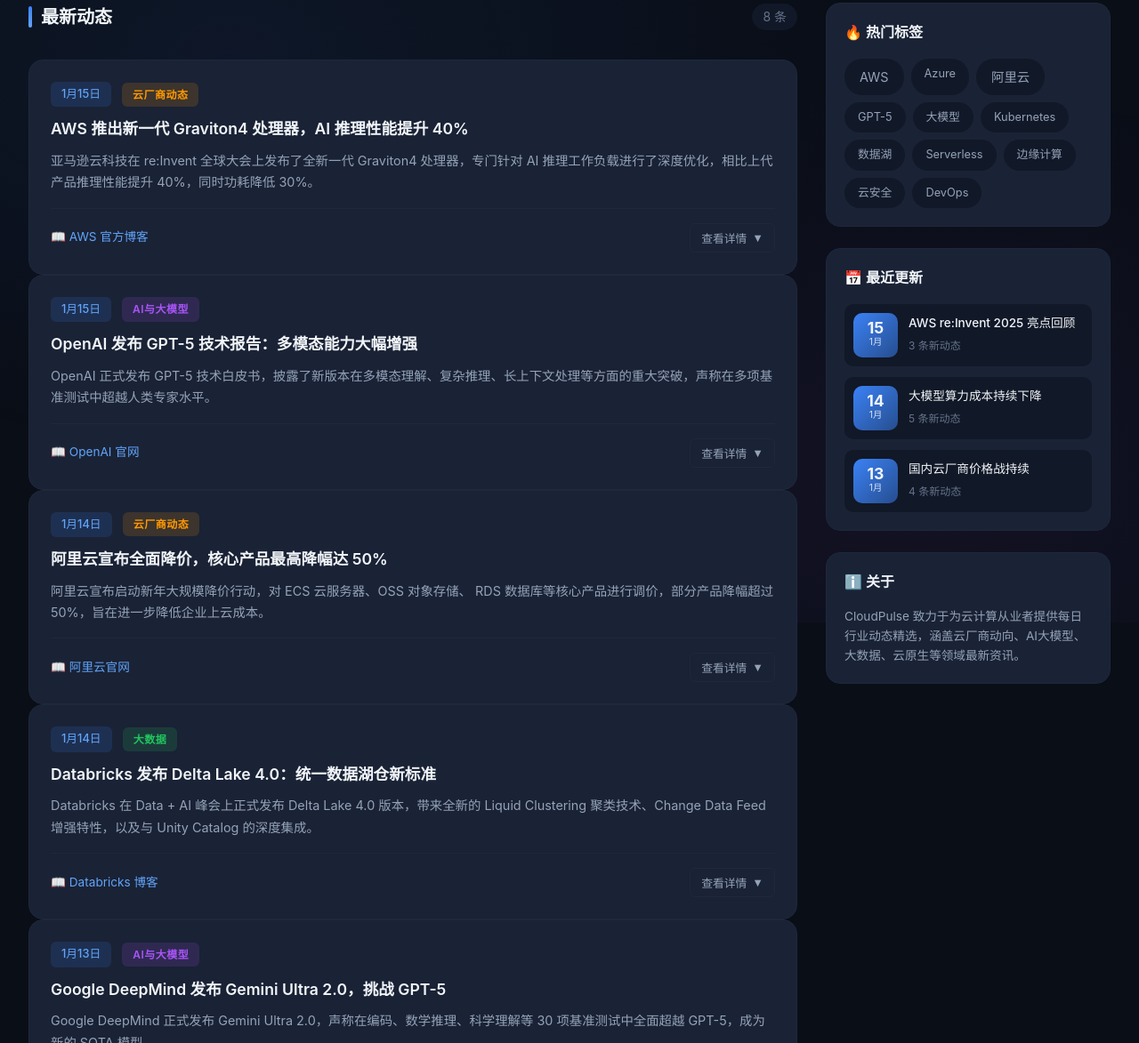
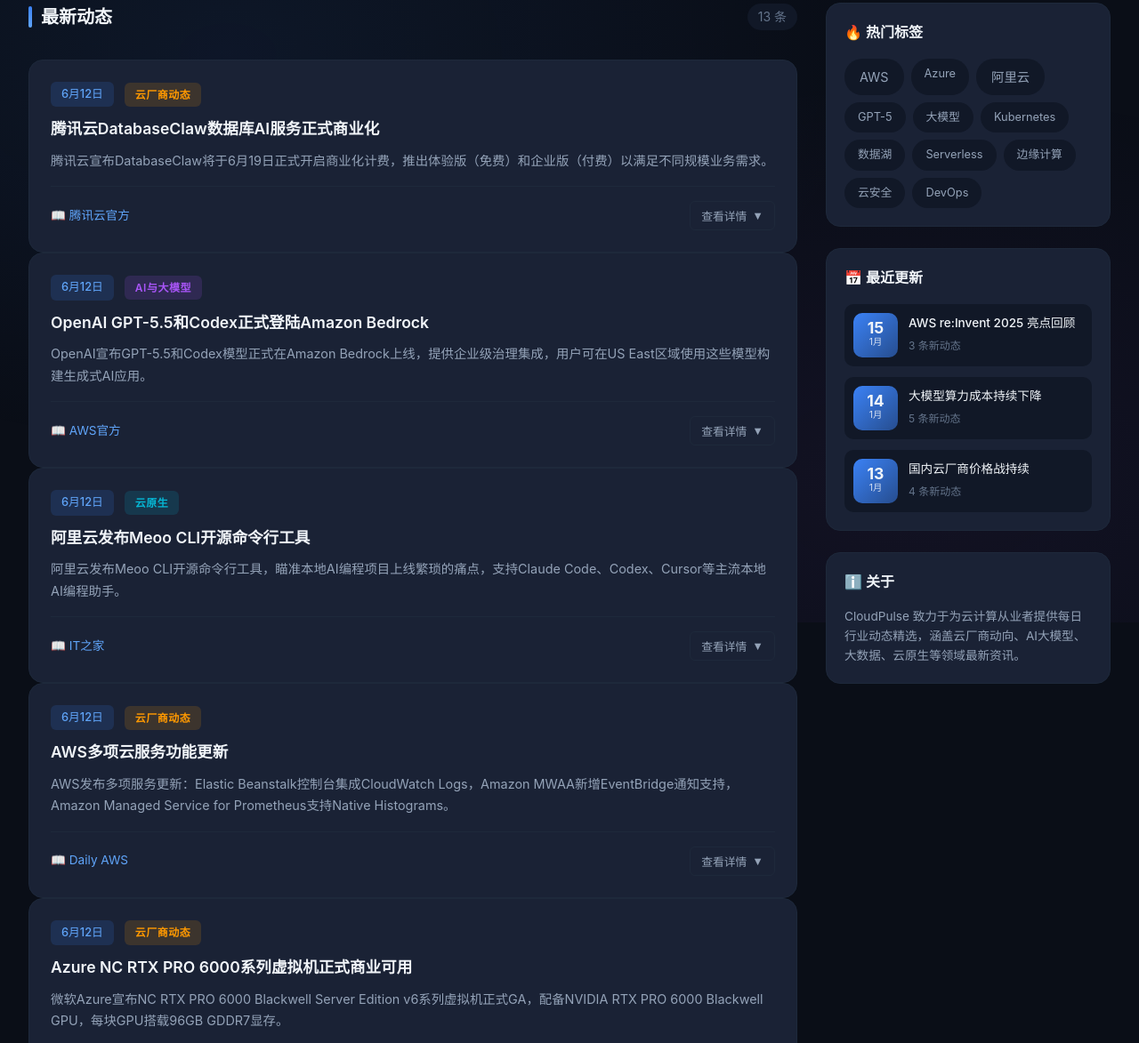
Before and after one commit to zjianliu/cloudpulse, a plain HTML site: page index.html in a window 1280 px wide. Shown: the part 100-1273 px from the top of the page at 89% size. Drawn offline with Linux system fonts and the light colour scheme.

Commit message:
update 2026-06-12 cloud computing news

```diff
--- a/index.html
+++ b/index.html
@@ -768,6 +768,66 @@
         const newsData = [
             {
                 id: 1,
+                date: '2026-06-12',
+                category: 'cloud-vendor',
+                categoryName: '云厂商动态',
+                title: '腾讯云DatabaseClaw数据库AI服务正式商业化',
+                summary: '腾讯云宣布DatabaseClaw将于6月19日正式开启商业化计费，推出体验版（免费）和企业版（付费）以满足不同规模业务需求。',
+                source: '腾讯云官方',
+                sourceUrl: 'https://cloud.tencent.com/document/product/1813/130681',
+                tags: ['腾讯云', 'DatabaseClaw', '数据库', 'AI服务'],
+                detail: 'DatabaseClaw是腾讯云推出的数据库AI服务，能够自动优化数据库查询、预测性能瓶颈并提供智能运维建议。商业化后，企业版将提供更高级的AI功能和专属技术支持。'
+            },
+            {
+                id: 2,
+                date: '2026-06-12',
+                category: 'ai-model',
+                categoryName: 'AI与大模型',
+                title: 'OpenAI GPT-5.5和Codex正式登陆Amazon Bedrock',
+                summary: 'OpenAI宣布GPT-5.5和Codex模型正式在Amazon Bedrock上线，提供企业级治理集成，用户可在US East区域使用这些模型构建生成式AI应用。',
+                source: 'AWS官方',
+                sourceUrl: 'https://aws.amazon.com/about-aws/whats-new/2026/06/openai-gpt-us-east-virginia-amazon/',
+                tags: ['OpenAI', 'GPT-5.5', 'Codex', 'Amazon Bedrock', 'AWS'],
+                detail: 'AWS VP Swami Sivasubramanian确认GPT-5.5已在Amazon Bedrock原生可用，支持企业级安全和合规控制。Codex的集成使开发者能够更便捷地在AWS环境中构建AI驱动的应用程序。'
+            },
+            {
+                id: 3,
+                date: '2026-06-12',
+                category: 'cloud-native',
+                categoryName: '云原生',
+                title: '阿里云发布Meoo CLI开源命令行工具',
+                summary: '阿里云发布Meoo CLI开源命令行工具，瞄准本地AI编程项目上线繁琐的痛点，支持Claude Code、Codex、Cursor等主流本地AI编程助手。',
+                source: 'IT之家',
+                sourceUrl: 'https://www.ithome.com/0/963/037.htm',
+                tags: ['阿里云', 'Meoo CLI', '命令行', 'AI编程', '开源'],
+                detail: 'Meoo CLI可调用阿里云云端能力，将本地AI编程项目快速部署上线，打通Vibe Coding最后一公里。该工具安装简便，支持一键部署到阿里云多种计算服务。'
+            },
+            {
+                id: 4,
+                date: '2026-06-12',
+                category: 'cloud-vendor',
+                categoryName: '云厂商动态',
+                title: 'AWS多项云服务功能更新',
+                summary: 'AWS发布多项服务更新：Elastic Beanstalk控制台集成CloudWatch Logs，Amazon MWAA新增EventBridge通知支持，Amazon Managed Service for Prometheus支持Native Histograms。',
+                source: 'Daily AWS',
+                sourceUrl: 'https://www.daily-aws.com/headlines/20260611/',
+                tags: ['AWS', 'Elastic Beanstalk', 'CloudWatch', 'MWAA', 'Prometheus'],
+                detail: '此次更新进一步简化了运维流程：CloudWatch Logs集成让日志查看更便捷；EventBridge通知提升了工作流编排能力；Native Histograms则为监控数据提供了更高效的存储方式。'
+            },
+            {
+                id: 5,
+                date: '2026-06-12',
+                category: 'cloud-vendor',
+                categoryName: '云厂商动态',
+                title: 'Azure NC RTX PRO 6000系列虚拟机正式商业可用',
+                summary: '微软Azure宣布NC RTX PRO 6000 Blackwell Server Edition v6系列虚拟机正式GA，配备NVIDIA RTX PRO 6000 Blackwell GPU，每块GPU搭载96GB GDDR7显存。',
+                source: 'Azure官方',
+                sourceUrl: 'https://azure.microsoft.com/en-us/updates',
+                tags: ['Azure', 'RTX PRO 6000', 'GPU', 'NVIDIA', 'Blackwell'],
+                detail: '该系列虚拟机搭载Intel Xeon 6 Granite Rapids 6900P系列CPU，可支持前沿图形和生成式AI计算工作负载，为需要高性能GPU的企业提供了更多选择。'
+            },
+            {
+                id: 6,
                 date: '2025-01-15',
                 category: 'cloud-vendor',
                 categoryName: '云厂商动态',
@@ -779,7 +839,7 @@
                 detail: 'Graviton4 采用先进的 3nm 制程工艺，拥有 64 个核心，主频高达 4.5GHz。该处理器特别针对 TensorFlow、PyTorch 等主流 AI 框架进行了指令集优化，能够显著加速大模型的推理过程。AWS 同时宣布 EC2 R8g 实例将首发搭载该处理器，预计于 2025 年 Q2 正式商用。'
             },
             {
-                id: 2,
+                id: 7,
                 date: '2025-01-15',
                 category: 'ai-model',
                 categoryName: 'AI与大模型',
@@ -791,7 +851,7 @@
                 detail: 'GPT-5 引入了全新的「思维图谱」(Thought Graph) 架构，能够在推理过程中进行动态的自我纠错和路径优化。在 100 万 token 的上下文窗口测试中，GPT-5 的准确率达到了 94.7%。此外，GPT-5 的视频理解能力也得到质的飞跃，能够流畅完成视频内容分析、剪辑建议等复杂任务。'
             },
             {
-                id: 3,
+                id: 8,
                 date: '2025-01-14',
                 category: 'cloud-vendor',
                 categoryName: '云厂商动态',
@@ -803,7 +863,7 @@
                 detail: '此次降价涉及 100+ 产品规格，覆盖计算、存储、网络、安全等全栈产品线。其中，新用户专属的入门级 ECS 实例价格降至 0.1 元/天起，老客户续费也可享受同等的折扣优惠。阿里云表示，这是继去年「飞狮计划」后的又一重大让利活动，预计将惠及超过 50 万中小企业客户。'
             },
             {
-                id: 4,
+                id: 9,
                 date: '2025-01-14',
                 category: 'big-data',
                 categoryName: '大数据',
@@ -815,7 +875,7 @@
                 detail: 'Delta Lake 4.0 的 Liquid Clustering 是一项革命性的数据组织技术，能够根据查询模式动态调整数据分布，相比传统分区策略，查询性能提升可达 3-10 倍。Change Data Feed 功能也得到增强，现在支持 CDC 数据的实时流式消费，为构建实时数据管道提供了更强的基础设施支持。'
             },
             {
-                id: 5,
+                id: 10,
                 date: '2025-01-13',
                 category: 'ai-model',
                 categoryName: 'AI与大模型',
@@ -827,7 +887,7 @@
                 detail: 'Gemini Ultra 2.0 基于全新的 TPU v5 集群进行训练，单次训练的碳排放较上一代降低 60%，体现了 Google 在绿色 AI 方面的努力。该模型支持 200 万 token 的上下文窗口，并首次实现了真正的「视频对话」能力，用户可以边看视频边与 AI 进行实时讨论。'
             },
             {
-                id: 6,
+                id: 11,
                 date: '2025-01-13',
                 category: 'cloud-native',
                 categoryName: '云原生',
@@ -839,7 +899,7 @@
                 detail: 'Kubernetes 2.0 对核心架构进行了重构，原有的 control plane 被拆分为多个独立的微服务，支持独立扩缩容和升级。Gateway API 升级为 GA 状态，取代传统的 Ingress 成为标准入口定义方式。此外，WASM 容器支持的加入，使得轻量级函数即服务(FaaS)场景可以直接在 K8s 集群中运行。'
             },
             {
-                id: 7,
+                id: 12,
                 date: '2025-01-12',
                 category: 'cloud-vendor',
                 categoryName: '云厂商动态',
@@ -851,7 +911,7 @@
                 detail: 'Azure AI 企业方案的核心是「AI Vault」技术，允许企业将 GPT-5 模型完全部署在自有数据中心或私有云环境中，所有数据不出企业边界。配合 Azure Confidential Computing 技术，即使在处理过程中也能保证数据的加密状态。该方案已获得 SOC 2、ISO 27001、GDPR 等多项合规认证。'
             },
             {
-                id: 8,
+                id: 13,
                 date: '2025-01-12',
                 category: 'industry',
                 categoryName: '行业观察',
```
